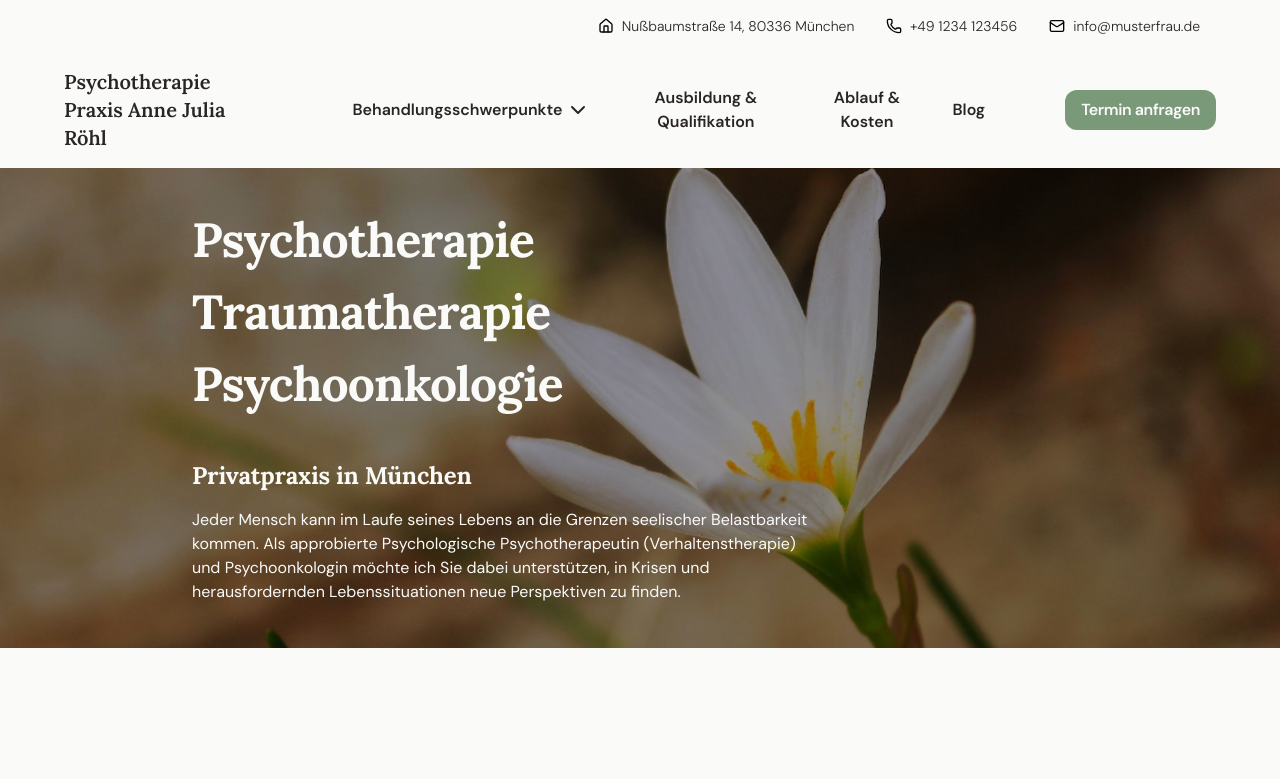
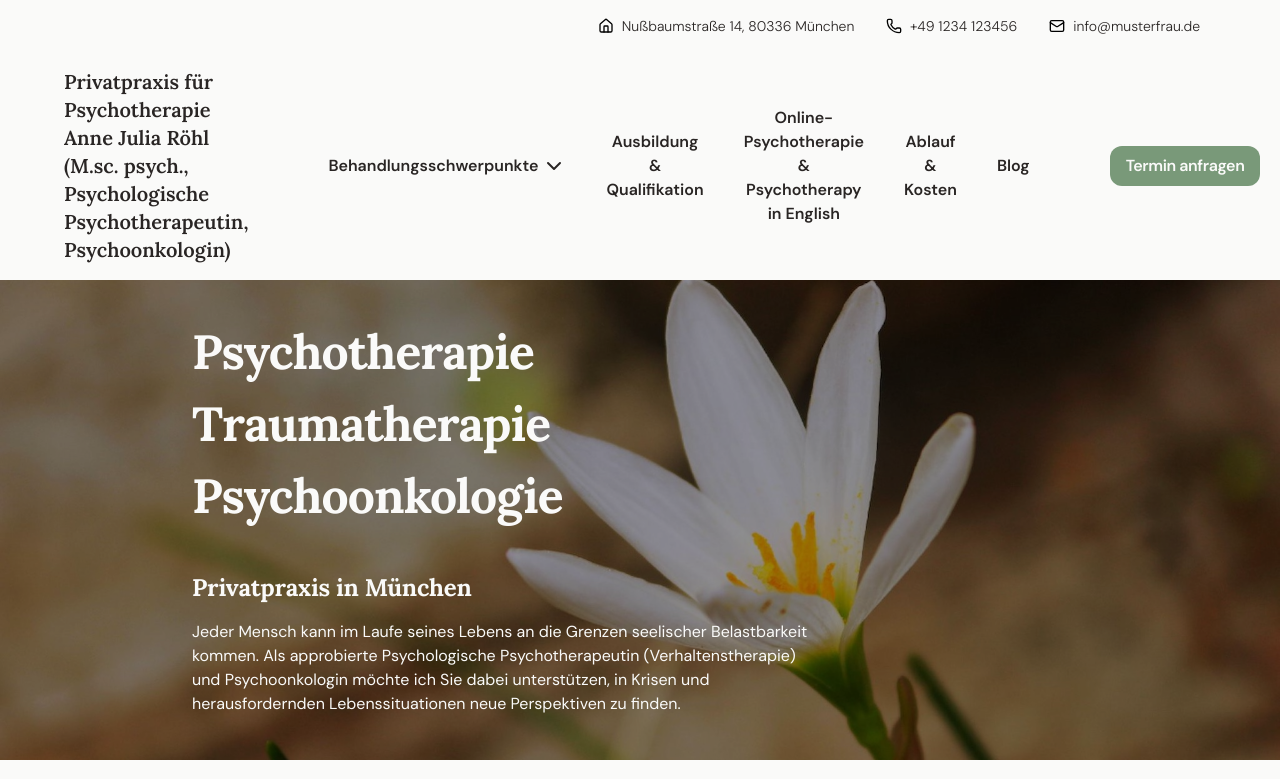
Before and after one commit to dscmari/psychotherapie-r, a Next.js app: page / in a window 1280 px wide. Shown: the top 779 px of the page. Built offline with nearby package versions, Linux system fonts and the light colour scheme.

Commit message:
add darkmode for mobile burger btn for samsung browser

```diff
--- a/app/components/navbar/desktop/DesktopNavbar.tsx
+++ b/app/components/navbar/desktop/DesktopNavbar.tsx
@@ -27,7 +27,7 @@ export default function DesktopNavbar({ className }: Props) {
         </div>
       </div>
       <div className="flex items-center gap-16 mt-4">
-        <Link className="font-semibold !font-lora text-xl" href={"/"}>Psychotherapie Praxis Anne Julia Röhl</Link>
+        <Link className="font-semibold !font-lora text-xl" href={"/"}>Privatpraxis für Psychotherapie Anne Julia Röhl <br /> (M.sc. psych., Psychologische Psychotherapeutin, Psychoonkologin)</Link>
         <ShiftingDropDown />
         <div className="flex items-center gap-8">
           <ContactBtn />
--- a/app/components/navbar/desktop/NavServices.tsx
+++ b/app/components/navbar/desktop/NavServices.tsx
@@ -23,7 +23,7 @@ const NavServices = () => {
             href="/#/"
             className="font-semibold hover:underline"
           >
-            Psychoonkologie
+           Psychologische Begleitung bei Krebs und anderen körperlichen Erkrankungen
           </Link>
         </div>
       </div>
--- a/app/components/navbar/desktop/Tabs.tsx
+++ b/app/components/navbar/desktop/Tabs.tsx
@@ -30,6 +30,11 @@ const Tabs = () => {
     },
     {
       title: "Ausbildung & Qualifikation",
+      Component: NavPricing,
+      link: "/#/",
+    },
+        {
+      title: "Online-Psychotherapie & Psychotherapy in English",
       Component: NavPricing,
       link: "/#/",
     },
--- a/app/globals.css
+++ b/app/globals.css
@@ -82,6 +82,11 @@ button {
   background-color: var(--color-stone);
 }
 
+.dark .burgermenu > span {
+  background-color: var(--color-stone);
+}
+
+
 span:nth-child(1) {
   top: 0px;
 }
@@ -121,9 +126,3 @@ span:nth-child(3) {
   text-decoration-thickness: 0.2em; /* Adjust thickness as desired */
   transition: text-decoration-color 0.3s ease-in-out; /* Smooth transition effect */
 }
-
-@media (forced-colors: active) {
-  .dein-element {
-    forced-color-adjust: none;
-  }
-}
```
